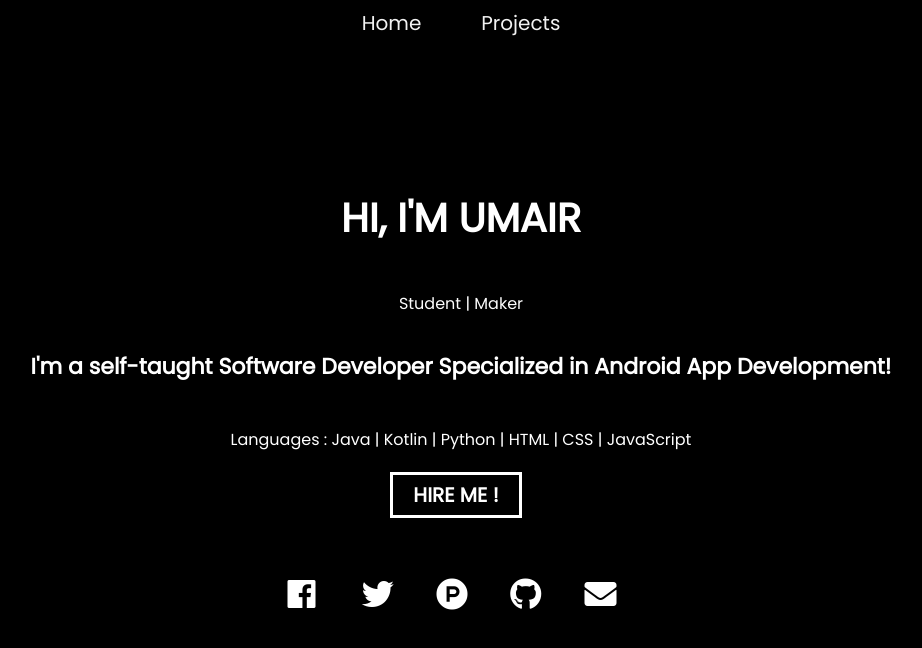
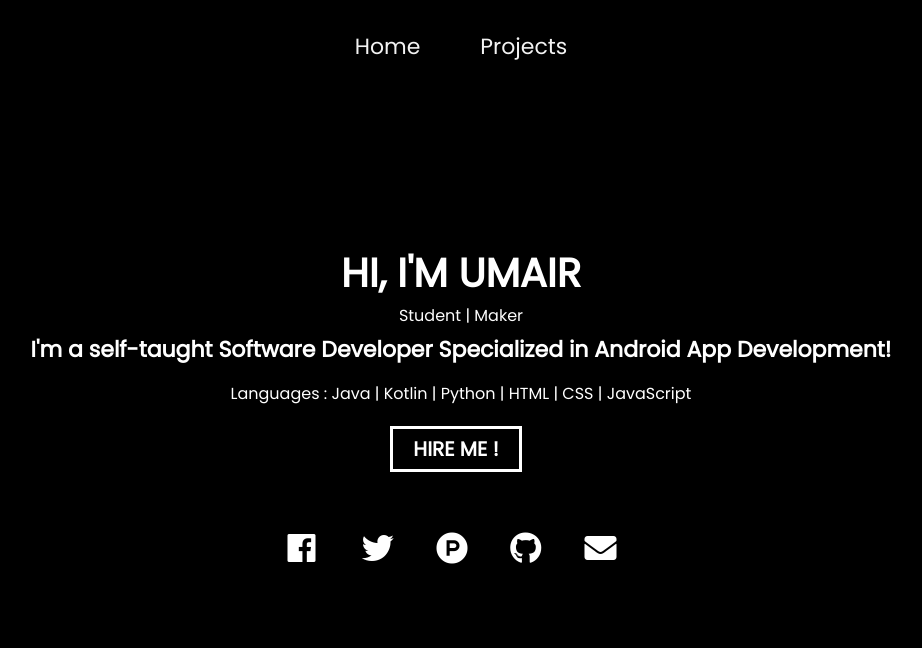
Before and after one commit to umairayub79/umairayub.codes, a React (Create React App) app: page / in a window 1280 px wide. Shown: the top 648 px of the page, without its empty margins (179-1101 px from the left). Built offline with nearby package versions, Linux system fonts and the light colour scheme.

Commit message:
changed navbar item hover effects

```diff
--- a/src/components/Navbar.js
+++ b/src/components/Navbar.js
@@ -1,17 +1,19 @@
 import React, { Component } from 'react'
 import {Link} from 'react-router-dom'
 import '../css/Navbar.css'
+
 export default class Navbar extends Component {
     render() {
         return (
             <React.Fragment>
             <div className="navigation">
-            <div className="navigation-sub">
 
-              <Link to="/" className="item">Home</Link>
+              <div className="navigation-sub">
+                <Link to="/" className="item">Home</Link>
+              </div>
+              <div className="navigation-sub">
               <Link to="/Projects" className="item">Projects</Link>
-
-            </div>
+              </div>
           </div>
           </React.Fragment>
         )
--- a/src/css/Navbar.css
+++ b/src/css/Navbar.css
@@ -1,17 +1,31 @@
+*{
+    padding: 0;
+    margin: 0;
+    box-sizing: border-box;
+
+}
+.navigation{
+    display: flex;
+    padding: 30px;
+}
+.navigation-sub:hover{
+    transition: all 600ms ease;
+    transform: scale(1.4);
+
+}
 .item{
     margin: 20px;
     border: none;
     color: #f2f2f2;
-      padding: 10px;
-      font-size: 20px;
+    padding: 10px 10px;
+    font-size: 22px;
     border-radius: 5px;
     position: relative;
     box-sizing: border-box;
     transition: all 600ms ease;
+    cursor: pointer;
   }
 .item:hover{
-      background: rgba(0,0,0,0);
     color: gold;
-      box-shadow: inset -5px -5px 0 1px gold;
     transform: scale(1.2);
   }
```
Lines whose indentation alone changed are shown as unchanged.
